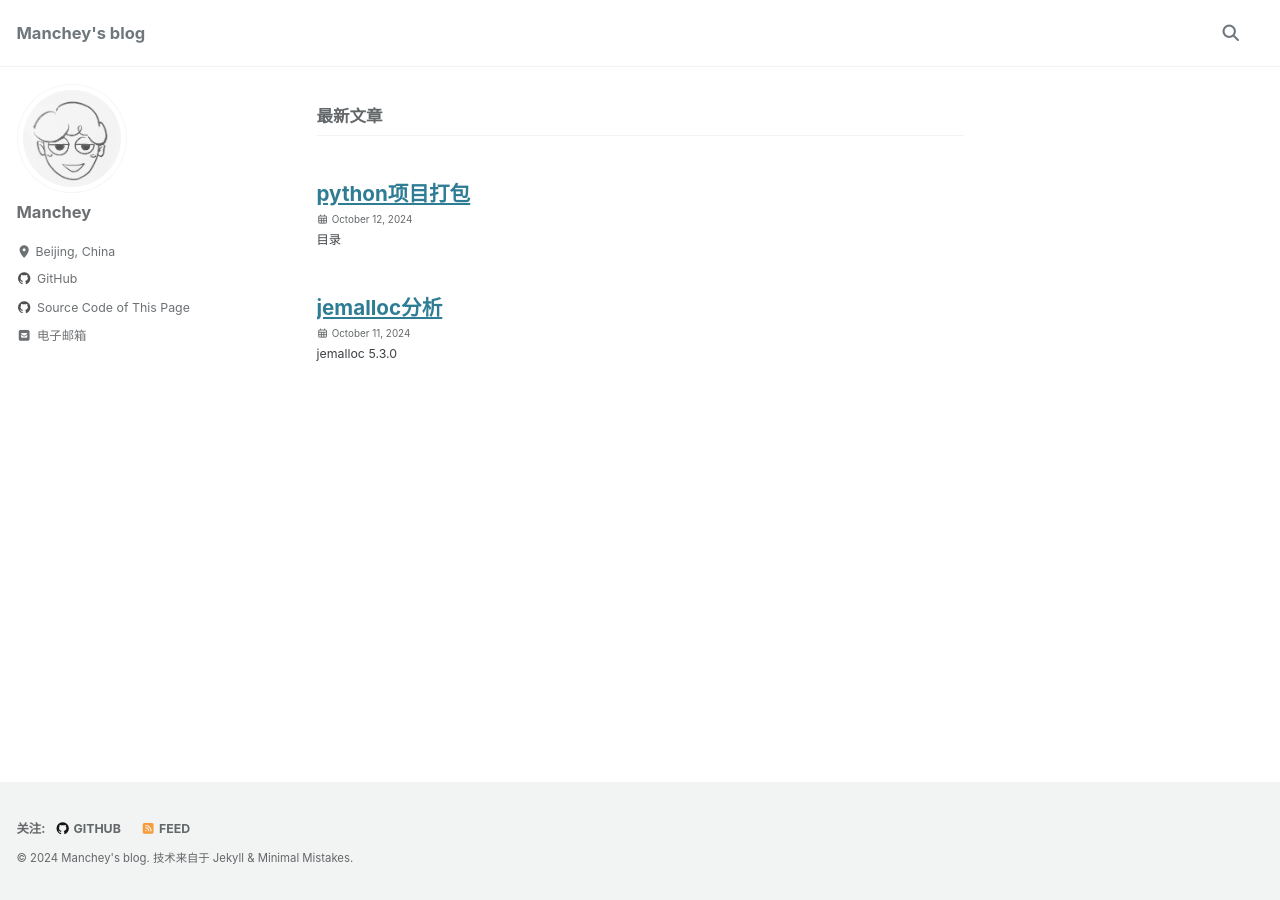
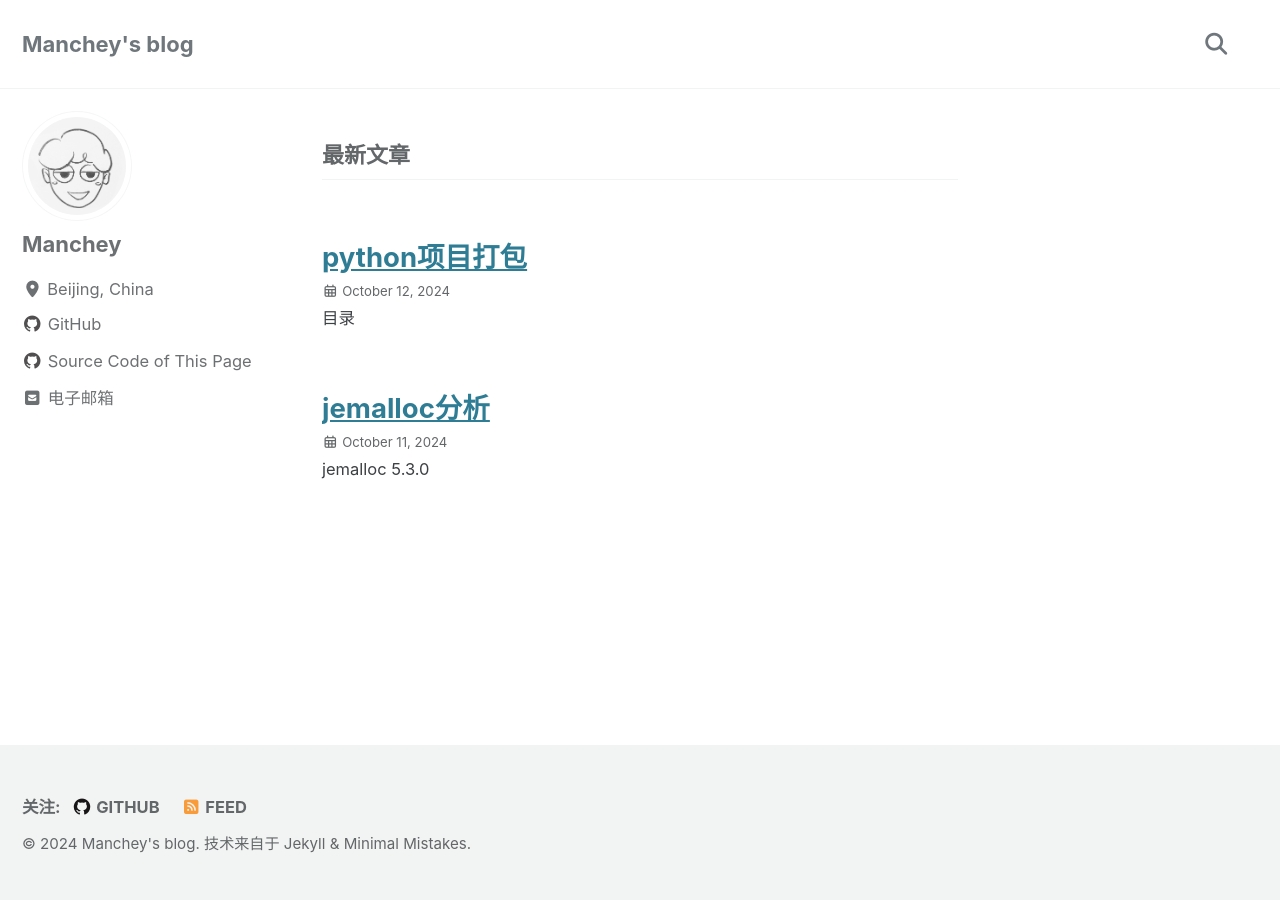
Before and after one commit to Manchey/manchey.github.io, a Jekyll site: the page built from index.html, in a window 1280 px wide. Built offline with Jekyll 4.4.1, drawn with Linux system fonts in a browser that asks for light colours; cached includes are drawn as plain includes; the list of posts is cut into pages by our own code.

Commit message:
add _sass
Signed-off-by: Jiaqi Li <ljq0831@qq.com>

```diff
--- a/_sass/minimal-mistakes/_variables.scss
+++ b/_sass/minimal-mistakes/_variables.scss
@@ -6,7 +6,7 @@
    Typography
    ========================================================================== */
 
-$doc-font-size: 12px !default;
+$doc-font-size: 16px !default;
 $doc-font-size-medium: $doc-font-size * 1.125 !default;
 $doc-font-size-large: $doc-font-size * 1.25 !default;
 $doc-font-size-x-large: $doc-font-size * 1.375 !default;
```
